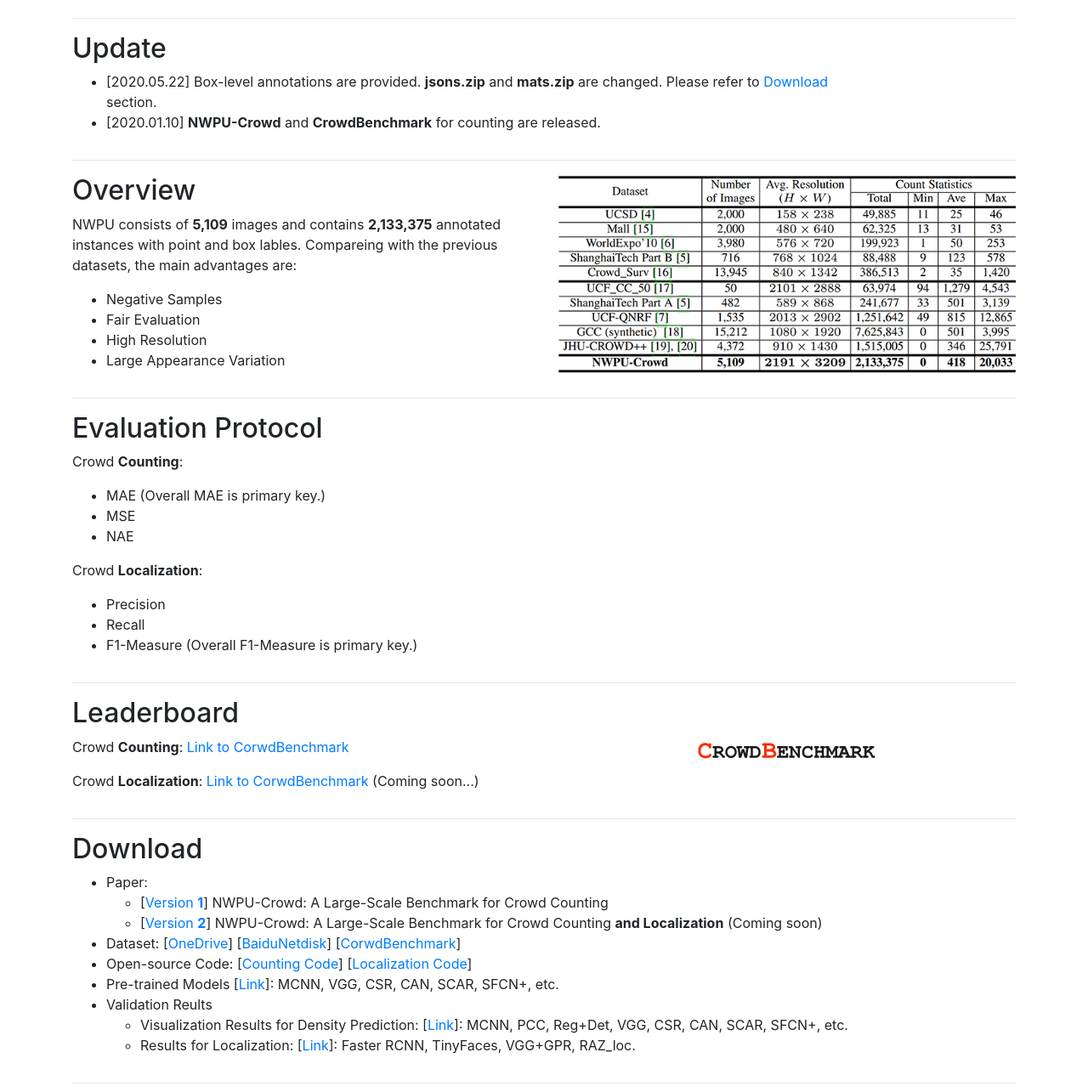
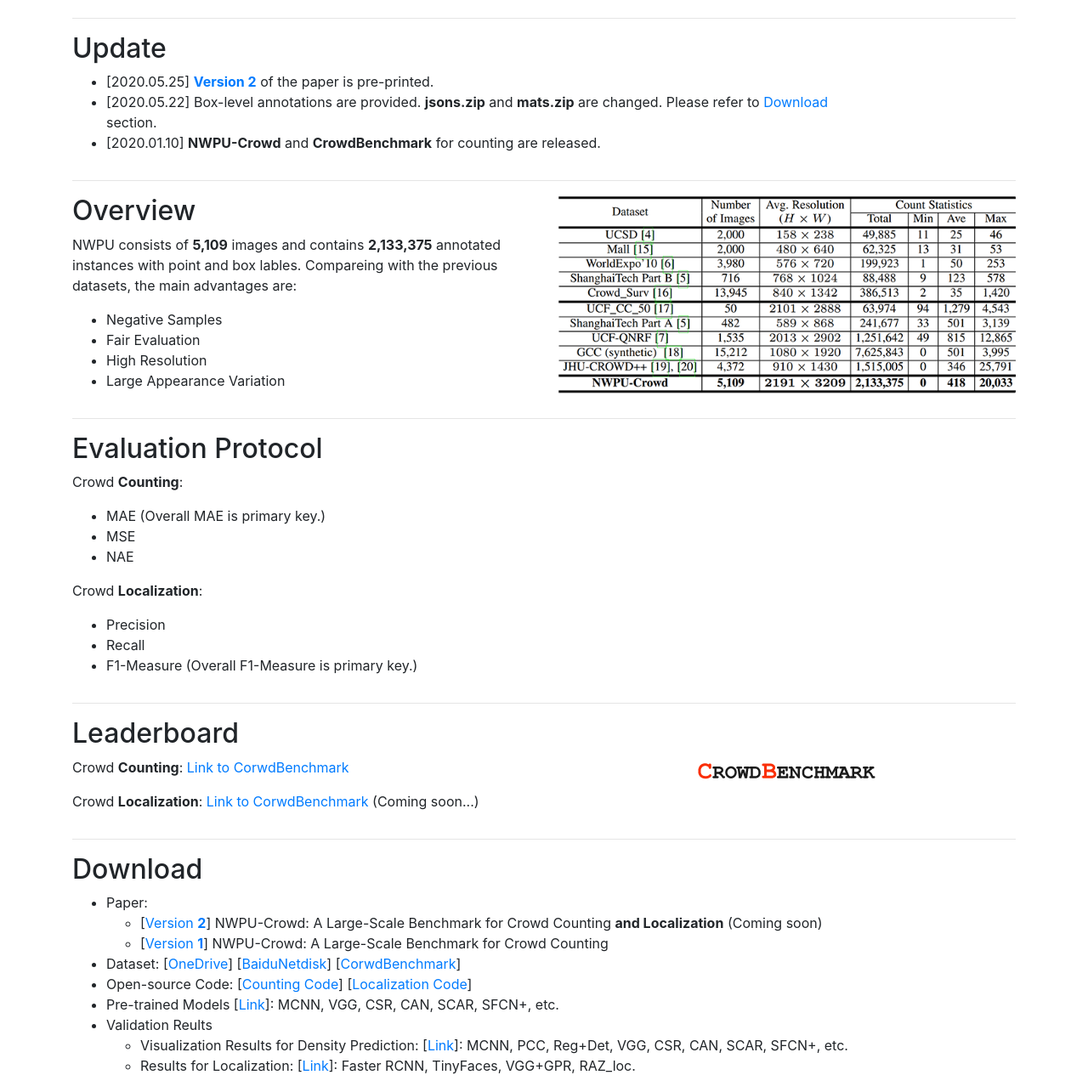
Before and after one commit to gjy3035/NWPU-Crowd-Sample-Code, a website: page index.html in a window 1280 px wide. Shown: the part 699-1984 px from the top of the page at 85% size. Drawn offline with Linux system fonts and the light colour scheme.

Commit message:
Update index.html

```diff
--- a/index.html
+++ b/index.html
@@ -75,6 +75,7 @@
     <div class="col-lg-10">
       <h2>Update</h2>
       <ul>
+        <li> [2020.05.25] <a href='https://arxiv.org/abs/2001.03360'><strong>Version 2</strong></a> of the paper is pre-printed.
         <li> [2020.05.22] Box-level annotations are provided. <strong>jsons.zip</strong> and <strong>mats.zip</strong> are changed. Please refer to <a href="#Download">Download</a> section.</li>
         <li> [2020.01.10] <strong>NWPU-Crowd</strong> and <strong>CrowdBenchmark</strong> for counting are released.</li>
       </div>
@@ -137,8 +138,8 @@
       <ul>
       <li> Paper:</li>
         <ul>
-          <li>[<a href='https://arxiv.org/abs/2001.03360'>Version <strong>1</strong></a>] NWPU-Crowd: A Large-Scale Benchmark for Crowd Counting</li>
-          <li>[<a href='#'>Version <strong>2</strong></a>] NWPU-Crowd: A Large-Scale Benchmark for Crowd Counting <strong>and Localization</strong> (Coming soon)</li>
+          <li>[<a href='https://arxiv.org/abs/2001.03360'>Version <strong>2</strong></a>] NWPU-Crowd: A Large-Scale Benchmark for Crowd Counting <strong>and Localization</strong> (Coming soon)</li>
+          <li>[<a href='https://arxiv.org/abs/2001.03360v1'>Version <strong>1</strong></a>] NWPU-Crowd: A Large-Scale Benchmark for Crowd Counting</li>
         </ul>
       <li> Dataset: [<a href='https://mailnwpueducn-my.sharepoint.com/:f:/g/personal/gjy3035_mail_nwpu_edu_cn/EsubMp48wwJDiH0YlT82NYYBmY9L0s-FprrBcoaAJkI1rw?e=e2JLgD'>OneDrive</a>] [<a href='https://pan.baidu.com/s/1c2eLEE7leN0jz-fM38zyIQ'>BaiduNetdisk</a>] [<a href='http://share.crowdbenchmark.com:2443/home/NWPU-Crowd_Dataset'>CorwdBenchmark</a>]</li>
       <li> Open-source Code: [<a href='https://github.com/gjy3035/NWPU-Crowd-Sample-Code'>Counting Code</a>] [<a href='https://github.com/gjy3035/NWPU-Crowd-Sample-Code-for-Localization'>Localization Code</a>]</li>
```
